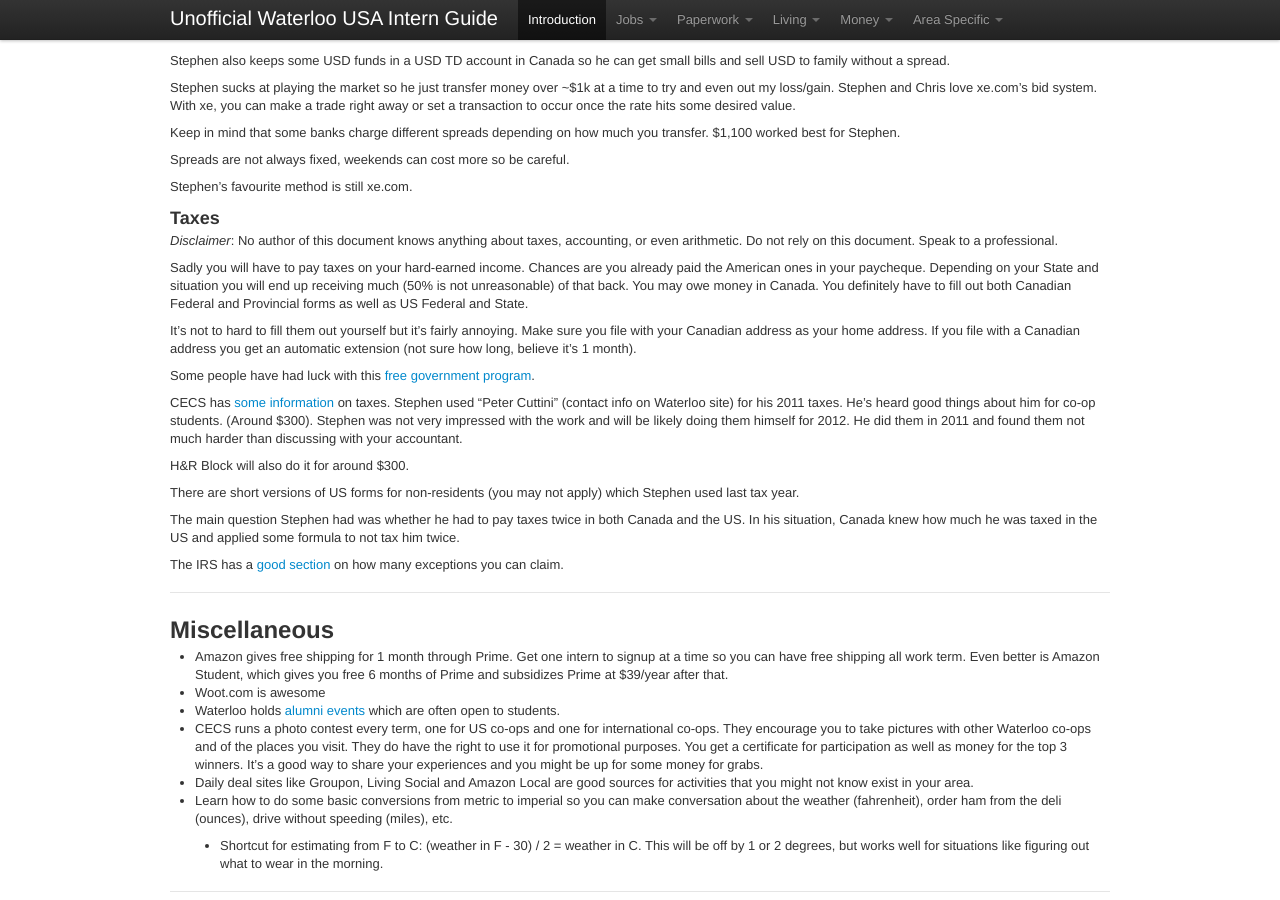
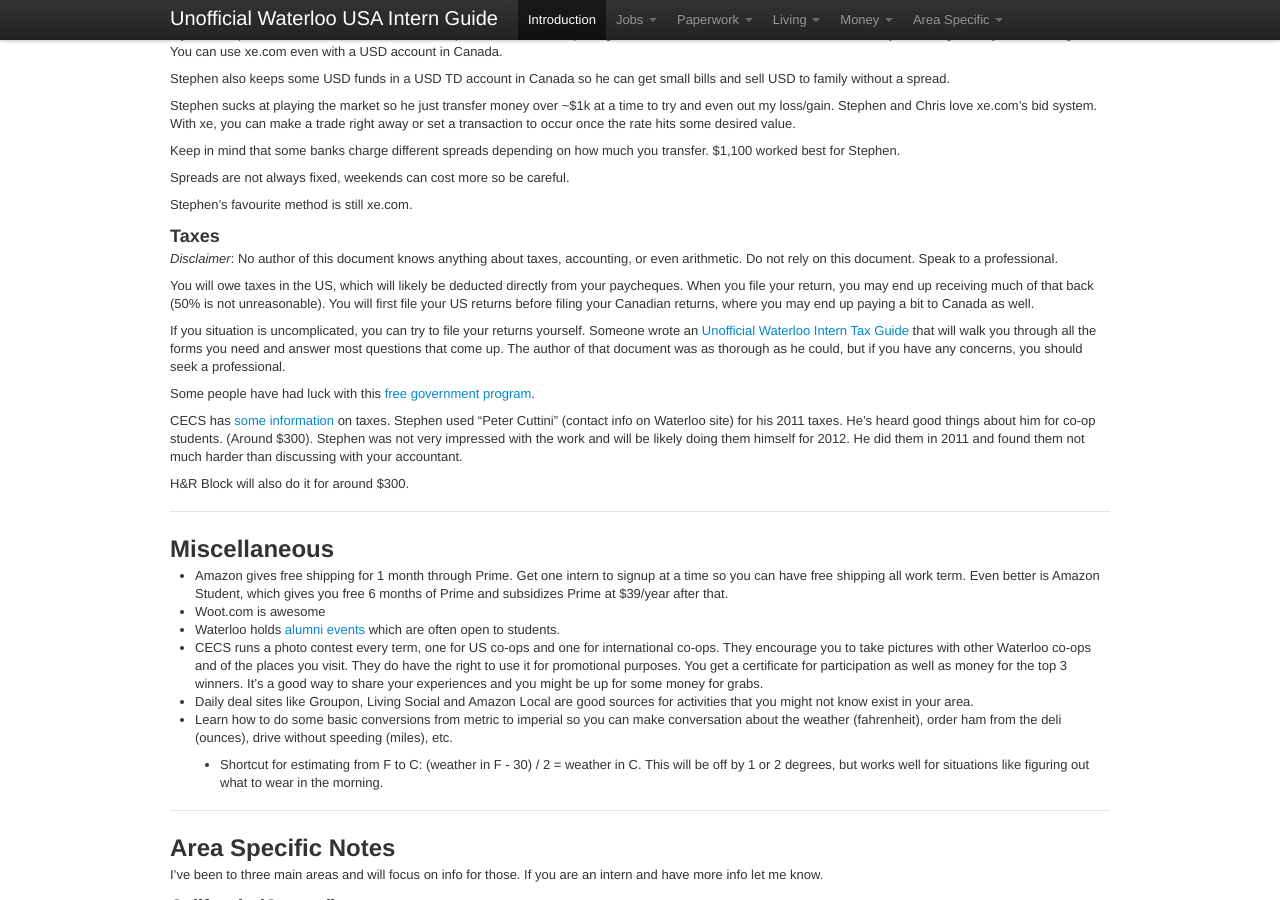
Before and after one commit to sholiday/Unofficial-Waterloo-USA-Intern-Guide, a Jekyll site: the page built from index.markdown, in a window 1280 px wide and 900 px high, scrolled down 5860 px. Built offline with Jekyll 4.4.1, drawn with Linux system fonts in a browser that asks for light colours; nearby versions of some CDN libraries; Markdown is read by kramdown in place of the engine named in the settings.

Commit message:
Unofficial UWaterloo Intern Tax Guide

```diff
--- a/index.markdown
+++ b/index.markdown
@@ -536,16 +537,17 @@ Stephen's favourite method is still xe.com.
 *Disclaimer*: No author of this document knows anything about taxes, accounting,
 or even arithmetic. Do not rely on this document. Speak to a professional.
 
-Sadly you will have to pay taxes on your hard-earned income. Chances are you
-already paid the American ones in your paycheque. Depending on your State and
-situation you will end up receiving much (50% is not unreasonable) of that back.
-You may owe money in Canada. You definitely have to fill out both Canadian
-Federal and Provincial forms as well as US Federal and State.
+You will owe taxes in the US, which will likely be deducted directly from your
+paycheques. When you file your return, you may end up receiving much of that
+back (50% is not unreasonable). You will first file your US returns before
+filing your Canadian returns, where you may end up paying a bit to Canada as
+well.
 
-It's not to hard to fill them out yourself but it's fairly annoying.
-Make sure you file with your Canadian address as your home address.
-If you file with a Canadian address you get an automatic extension (not sure how
-long, believe it's 1 month).
+If you situation is uncomplicated, you can try to file your returns yourself.
+Someone wrote an [Unofficial Waterloo Intern Tax Guide][Unofficial-Tax-Guide]
+that will walk you through all the forms you need and answer most questions that
+come up. The author of that document was as thorough as he could, but if you
+have any concerns, you should seek a professional.
 
 Some people have had luck with this
 [free government program][IRS-FreeTaxReturn].
@@ -559,16 +561,7 @@ discussing with your accountant.
 
 H&R Block will also do it for around $300.
 
-There are short versions of US forms for non-residents (you may not apply) which
-Stephen used last tax year.
-
-The main question Stephen had was whether he had to pay taxes twice in both
-Canada and the US. In his situation, Canada knew how much he was taxed in the US
-and applied some formula to not tax him twice.
-
-The IRS has a [good section][IRS-AlienExemptions] on how many exceptions you can
-claim.
-
+[Unofficial-Tax-Guide]: http://feli.xxx/taxguide
 [IRS-FreeTaxReturn]: http://www.irs.gov/Individuals/Free-Tax-Return-Preparation-for-You-by-Volunteers
 [CECA-USIncomeTax]: https://uwaterloo.ca/co-operative-education/working-abroad/common-terms-questions#If%20I%20work%20in%20the%20U.S.A,%20how%20does%20that%20affect%20my%20income%20tax?
 [IRS-AlienExemptions]: http://www.irs.gov/Individuals/International-Taxpayers/Aliens---How-Many-Exemptions-Can-Be-Claimed%3F
```
Also changed, not shown: other parts of index.markdown (+1 -0 lines).
